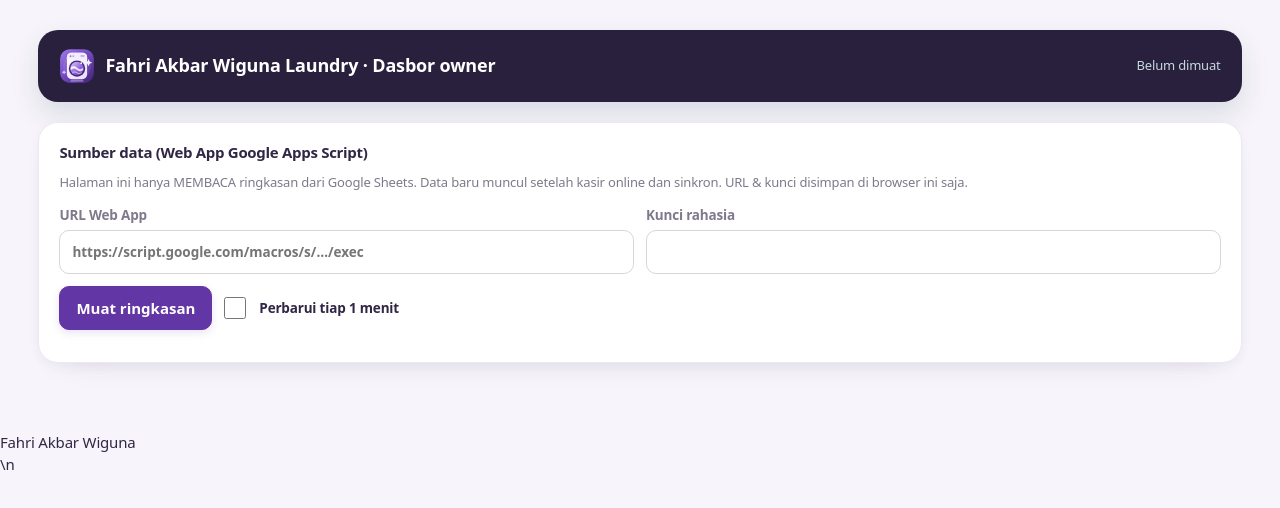
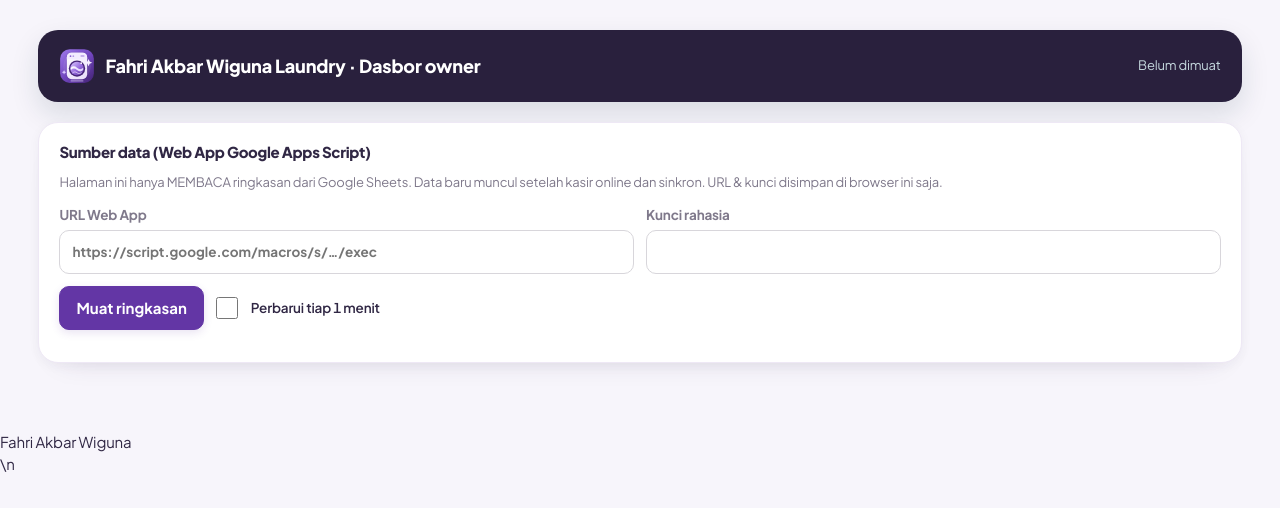
Before and after one commit to fahri-AW/fahrilaundry, a plain HTML site: page owner.html in a window 1280 px wide. Drawn offline with Linux system fonts and the light colour scheme.

Commit message:
design: align owner dashboard with shared visual tokens

```diff
--- a/owner.html
+++ b/owner.html
@@ -14,11 +14,11 @@
 <meta name="viewport" content="width=device-width, initial-scale=1, viewport-fit=cover">
 <title>Fahri Akbar Wiguna Laundry | Dasbor Owner</title>
 <meta name="description" content="Dasbor owner Fahri Akbar Wiguna Laundry untuk memantau omzet, order, status cucian, dan piutang.">
-<meta name="theme-color" content="#102d3a">
+<meta name="theme-color" content="#7045bd">
 <link rel="icon" href="ikon.svg" type="image/svg+xml">
 <link rel="preconnect" href="https://fonts.googleapis.com">
 <link rel="preconnect" href="https://fonts.gstatic.com" crossorigin>
-<link id="fontTema" rel="stylesheet" href="https://fonts.googleapis.com/css2?family=Nunito:wght@400;500;600;700;800&display=swap">
+<link id="fontTema" rel="stylesheet" href="https://fonts.googleapis.com/css2?family=Plus+Jakarta+Sans:wght@400;500;600;700;800&display=swap">
 <link rel="stylesheet" href="style.css">
 <style>
   .owner{max-width:1120px;margin:0 auto;padding:22px 16px 40px}
```
